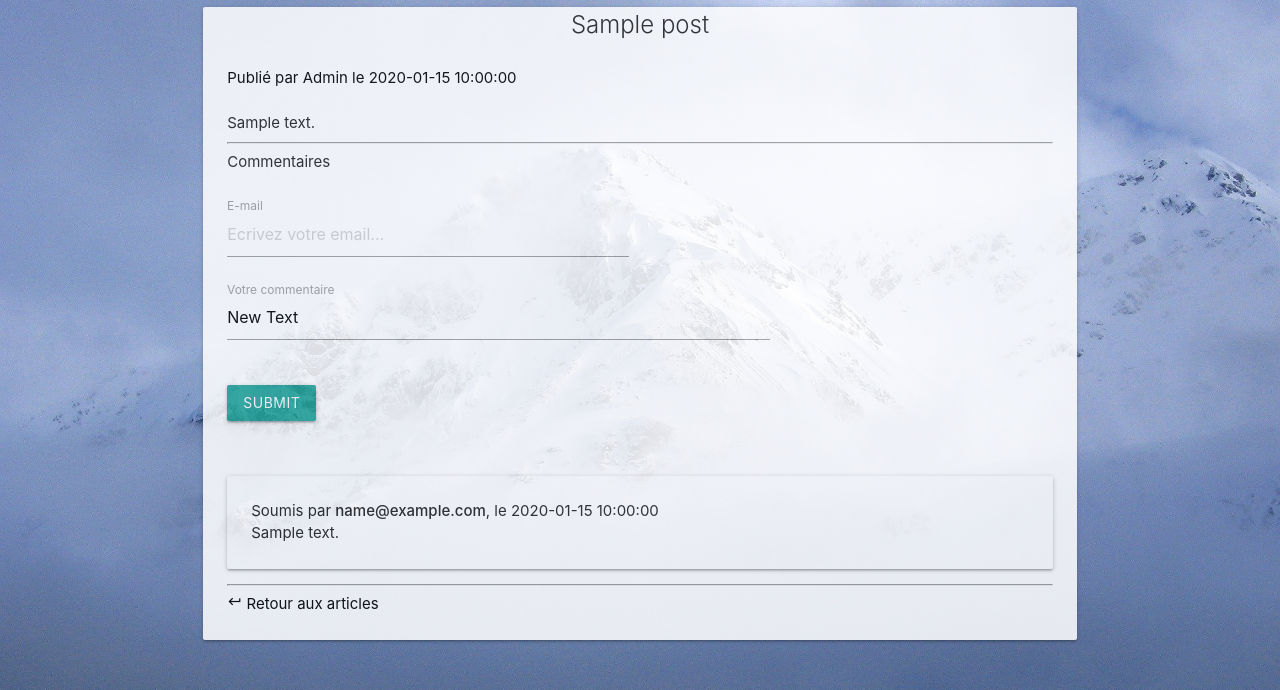
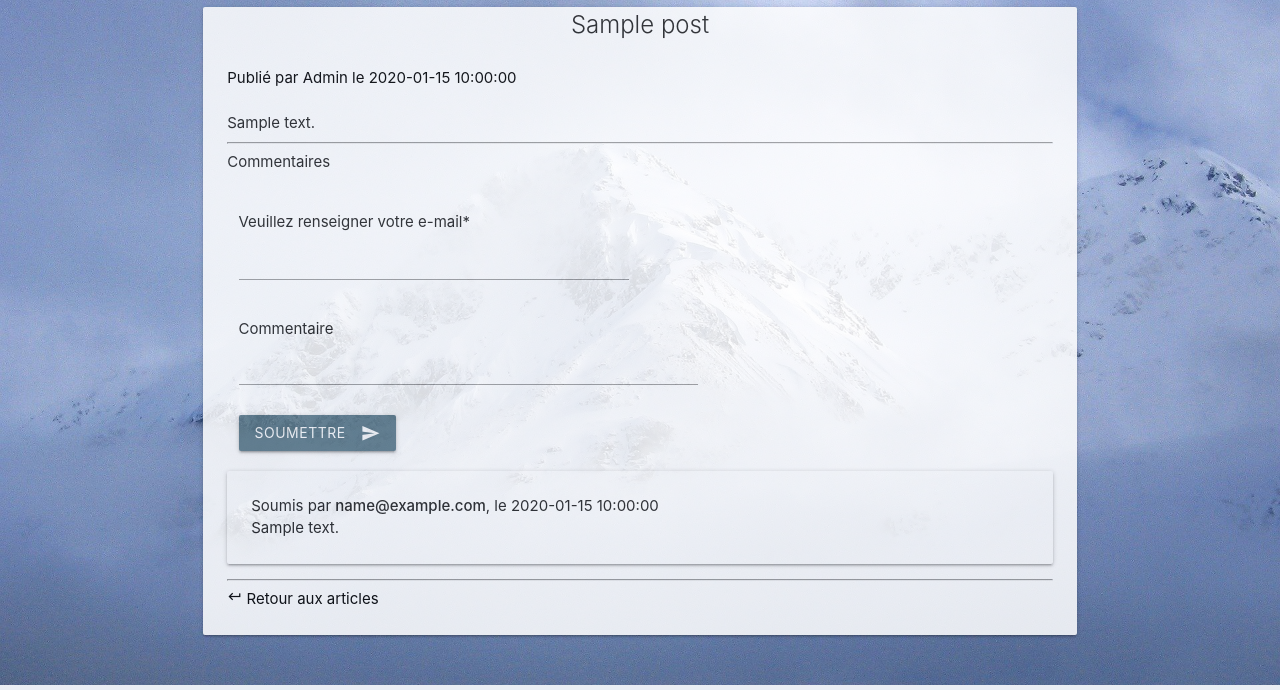
Before and after one commit to Existrace/Projet_blog, a PHP site: template views/Post/show.php in a window 1280 px wide. Shown: the part 184-874 px from the top of the page. Run offline with PHP 8.4, Linux system fonts and the light colour scheme; the template is opened without the code that fills it: most values are stand-ins (such as "Sample title", 1, 10 or a date in 2020); some libraries are stand-ins or nearby versions.

Commit message:
Soumission commentaires OK

```diff
--- a/views/Post/show.php
+++ b/views/Post/show.php
@@ -21,26 +21,24 @@
                         <!-- Formulaire de création d'un commentaire -->
                         <br/>
                         <div class="row">
-                            <form class="col s12">
-                                <div class="row">
-                                    <form action="index.php?action=show" method="post">
-                                        <div class="input-field col s6">
-                                            <label for="email">E-mail</label>
-                                            <input id="email" type="email" name="email" class="validate" placeholder="Ecrivez votre email...">
+                            <div class="col s12">
+                                <form action="" method="post">
+                                    <div class="input-field col m6 s12">
+                                        Veuillez renseigner votre e-mail*
+                                        <input type="text" name='email'/>
                                     </div>
-                                        <div class="input-field col s8">
-                                            <label for="textarea">Votre commentaire</label>
-                                            <textarea id="textarea" name="content" class="materialize-textarea" required
-                                                      placeholder="Ecrivez votre commentaire...">
-                                            </textarea>
+                                    <div class="input-field col m7 s12">
+                                        Commentaire
+                                       <textarea class="materialize-textarea" name="content"></textarea>
                                     </div>
-                                        <div class="input-field col s8">
-                                            <button class="btn waves-effect waves-light" id="submit" type="submit" name="submit">Submit
+                                    <div class="col m12 s12">
+                                        <button class="btn waves-effect waves-light blue-grey" type="submit" name="submit">
+                                            Soumettre
+                                            <i class="material-icons right">send</i>
                                         </button>
                                     </div>
                                 </form>
                             </div>
-                            </form>
                         </div>
 
                         <?php /** @var CommentManager $comments */
```
Also changed, not shown: controllers/Admin.php (+17 -7 lines), controllers/Post.php (+10 -18 lines), models/AdminUserManager.php (added, +22 -0 lines), models/CommentManager.php (+3 -12 lines), views/Admin/index.php (+10 -8 lines). Lines whose indentation alone changed are shown as unchanged.
